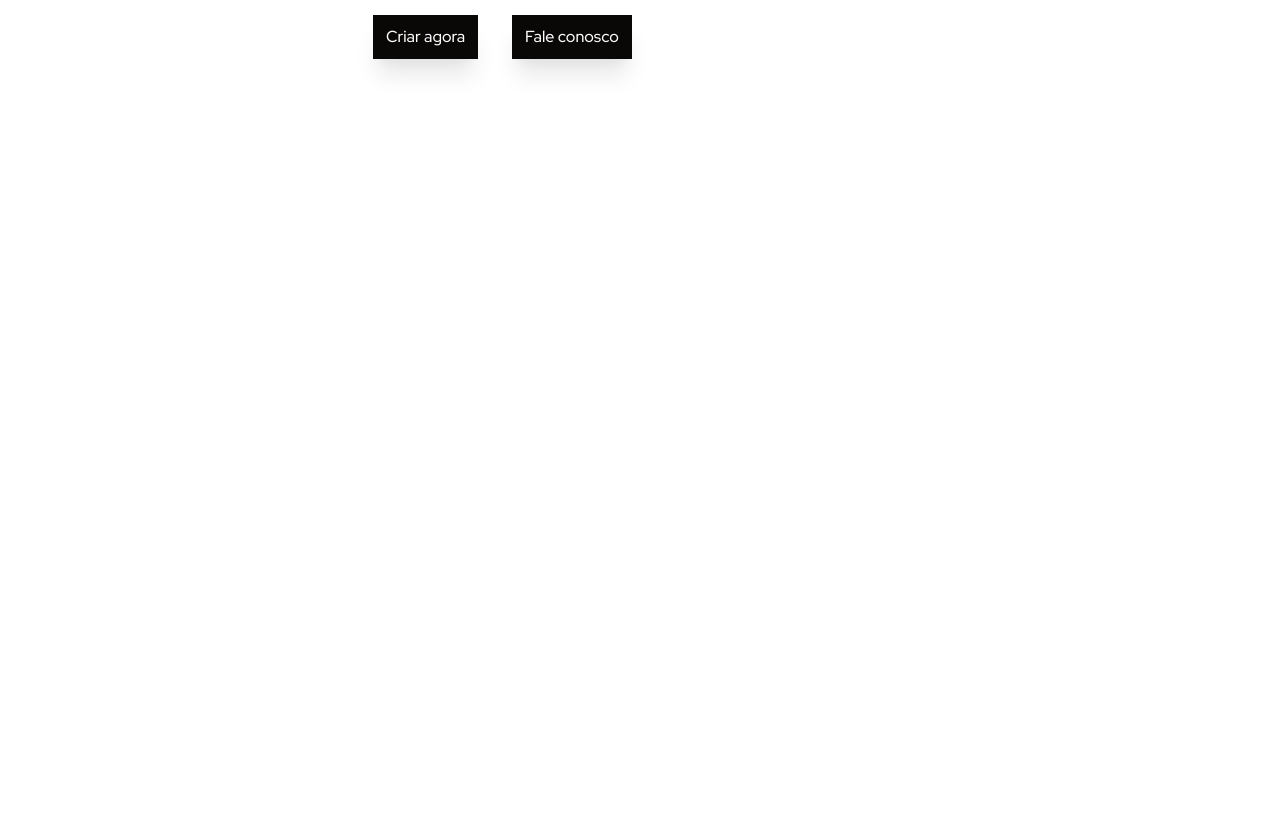
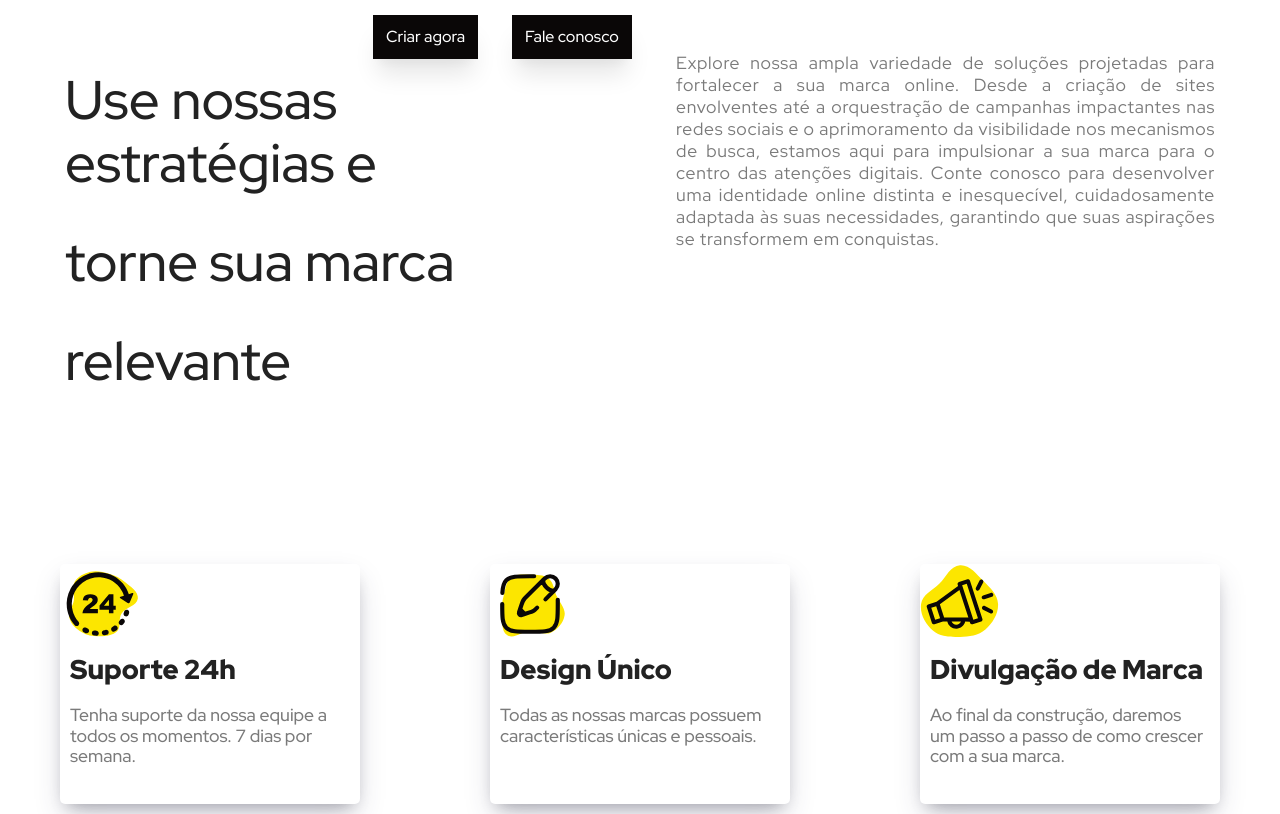
Before and after one commit to joaopaulo-web/locacarros, a website built with Parcel: page index.html in a window 1280 px wide. Shown: the part 592-1406 px from the top of the page. Before the commit the page ends 800 px from the top, so only its background shows below. Built offline with nearby package versions, Linux system fonts and the light colour scheme; a web font is replaced by a local one.

Commit message:
Adição e estilização da área de sobre nós e alguns serviços. E também algumas alterações em classes e ids para implementação de sections

```diff
--- a/css/main.css
+++ b/css/main.css
@@ -12,8 +12,8 @@
    ========================================================================== */
 
 @import url('https://fonts.googleapis.com/css2?family=REM:wght@400;500&family=Red+Hat+Display:wght@400;500;900&display=swap');
-/*font-family: 'Red Hat Display', sans-serif - textos;
-font-family: 'REM', sans-serif; ul e li's*/
+/*font-family: 'Red Hat Display', sans-serif; textos
+font-family: 'REM', sans-serif; ul e li's */
 *{
   color: #222;
   margin: 0;
@@ -22,10 +22,10 @@ font-family: 'REM', sans-serif; ul e li's*/
 }
 .container-menu-nav{
   position: absolute;
-  width: 89.9vw;
+  width: 88.9vw;
   height: 100px;
   border-bottom: 1px solid #00000017;
-  padding: 20px 65px 0;
+  padding: 12px 65px 0;
   .logo-main{
     width: 120px;
   }
@@ -42,7 +42,7 @@ font-family: 'REM', sans-serif; ul e li's*/
 li{
   display: inline;
   font-family: 'REM', sans-serif;
-  font-weight: 500;
+  font-weight: 100;
   font-size: 1.1rem;
   padding: 0 15px;
 }
@@ -99,8 +99,11 @@ h1{
   background-size: cover;
   background-repeat: no-repeat;
   background-position: left;
-  width: 100vw;
+  width: 100%;
   height: 500px;
+  .notebook{
+    width: 80vw;
+  }
   .notebook-img{
     position: relative;
     top: 185px;
@@ -136,12 +139,18 @@ a.btn-1{
   color: white;
   box-shadow: rgba(0, 0, 0, 0.1) 0 20px 25px -5px, rgba(0, 0, 0, 0.04) 0 10px 10px -5px;
 }
+.btn-1:hover{
+  background: #0a0707e6;
+}
 a.btn-2{
   font-family: 'Red Hat Display', sans-serif;
   background: #0A0707;
   padding: 13px;
   color: white;
   box-shadow: rgba(0, 0, 0, 0.1) 0 20px 25px -5px, rgba(0, 0, 0, 0.04) 0 10px 10px -5px;
+}
+.btn-2:hover{
+  background: #0a0707e6;
 }
 /* Começo da config de Efeito Hover nos botões do banner*/
 .hvr-grow-shadow {
@@ -159,6 +168,87 @@ a.btn-2{
   transform: scale(1.1);
 }
 /* Final da config de Efeito Hover nos botões do banner*/
-section#top{
-  margin-top: 600px;
+.about-us{
+  font-family: 'Red Hat Display', sans-serif;
+  display: flex;
+  margin: 125px 0;
+  padding: 0 65px;
 }
+.about-titles{
+  font-size: 1.7rem;
+  width: 765px;
+  margin-right: 115px;
+}
+.abt-h1{
+  font-weight: 500;
+}
+.about-txt{
+  font-size: 1.1rem;
+  line-height: 19px;
+  text-align: justify;
+  width: 831px;
+  letter-spacing: 0.7px;
+}
+p.txt{
+  color: #7A7A7A;
+  margin-top: 19px;
+  line-height: 22px;
+}
+.services{
+  display: grid;
+  justify-content: center;
+  column-gap: 130px;
+  grid-template-columns: auto auto auto;
+  padding: 10px;
+  margin: 0 180px;
+}
+.serv-1, .serv-2, .serv-3{
+  font-family: 'Red Hat Display', sans-serif;
+  display: flex;
+  flex-direction: column;
+  align-items: flex-start;
+  width: 300px;
+  height: 240px;
+  box-shadow: rgba(50, 50, 93, 0.25) 0 13px 27px -5px, rgba(0, 0, 0, 0.3) 0 8px 16px -8px;
+  border-radius: 5px;
+}
+img.icon{
+  width: 80px;
+  padding-bottom: 10px;
+}
+.ttl-services{
+  font-size: 1.7rem;
+  padding-bottom: 10px;
+  padding-left: 10px;
+}
+.services-txt{
+  padding: 10px;
+  font-size: 1.1rem;
+  font-weight: 500;
+  color: #7A7A7A;
+}
+/* Começo da config do scrollbar*/
+html::-webkit-scrollbar {
+  width: 7px;
+}
+
+html::-webkit-scrollbar-track {
+  background: rgb(179, 177, 177);
+  border-radius: 5px;
+}
+
+html::-webkit-scrollbar-thumb {
+  background: rgb(136, 136, 136);
+  border-radius: 5px;
+}
+
+html::-webkit-scrollbar-thumb:hover {
+  background: rgb(100, 100, 100);
+  border-radius: 5px;
+}
+
+html::-webkit-scrollbar-thumb:active {
+  background: rgb(68, 68, 68);
+  border-radius: 5px;
+}
+/* Final da config do scrollbar*/
--- a/index.html
+++ b/index.html
@@ -29,8 +29,8 @@
         <ul class="menu-nav">
           <li><a class="hvr-underline-reveal" href="#">Home</a></li>
           <li><a class="hvr-underline-reveal" href="#">Preço</a></li>
-          <li><a class="hvr-underline-reveal" href="#">Sobre Nós</a></li>
-          <li><a class="hvr-underline-reveal" href="#">Serviço</a></li>
+          <li><a class="hvr-underline-reveal" href="#about-us">Sobre Nós</a></li>
+          <li><a class="hvr-underline-reveal" href="#">Serviços</a></li>
           <li><a class="hvr-underline-reveal" href="#">Contato</a></li>
         </ul>
     </div>
@@ -51,8 +51,37 @@
         <a class="btn-2 hvr-grow-shadow" href="">Fale conosco</a>
       </div>
     </div>
+
+    <div class="about-us" id="about-us">
+
+      <div class="about-titles">
+        <h1 class="abt-h1">Use nossas estratégias e </h1>
+        <h1 class="abt-h1">torne sua marca</h1>
+        <h1 class="abt-h1">relevante</h1>
+      </div>
+      <div class="about-txt">
+        <p class="txt">Explore nossa ampla variedade de soluções projetadas para fortalecer a sua marca online. Desde a criação de sites envolventes até a orquestração de campanhas impactantes nas redes sociais e o aprimoramento da visibilidade nos mecanismos de busca, estamos aqui para impulsionar a sua marca para o centro das atenções digitais. Conte conosco para desenvolver uma identidade online distinta e inesquecível, cuidadosamente adaptada às suas necessidades, garantindo que suas aspirações se transformem em conquistas.</p>
+      </div>
+    </div>
+
+    <div class="services">
+      <div class="serv-1 hvr-glow">
+        <img class="icon" src="img/suporte-24h.svg" alt="Suporte 24h">
+        <h3 class="ttl-services">Suporte 24h</h3>
+        <p class="services-txt">Tenha suporte da nossa equipe a todos os momentos. 7 dias por semana.</p>
+      </div>
+      <div class="serv-2 hvr-glow">
+        <img class="icon" src="img/design.svg" alt="Design Único">
+        <h3 class="ttl-services">Design Único</h3>
+        <p class="services-txt">Todas as nossas marcas possuem características únicas e pessoais.</p>
+      </div>
+      <div class="serv-3 hvr-glow">
+        <img class="icon" src="img/marketing-marca.svg" alt="Marketing da Marca">
+        <h3 class="ttl-services">Divulgação de Marca</h3>
+        <p class="services-txt">Ao final da construção, daremos um passo a passo de como crescer com a sua marca.</p>
+      </div>
+    </div>
   </div>
-
 
 
 
```
Also changed, not shown: img/design.svg (added), img/marketing-marca.svg (added), img/suporte-24h.svg (added).
